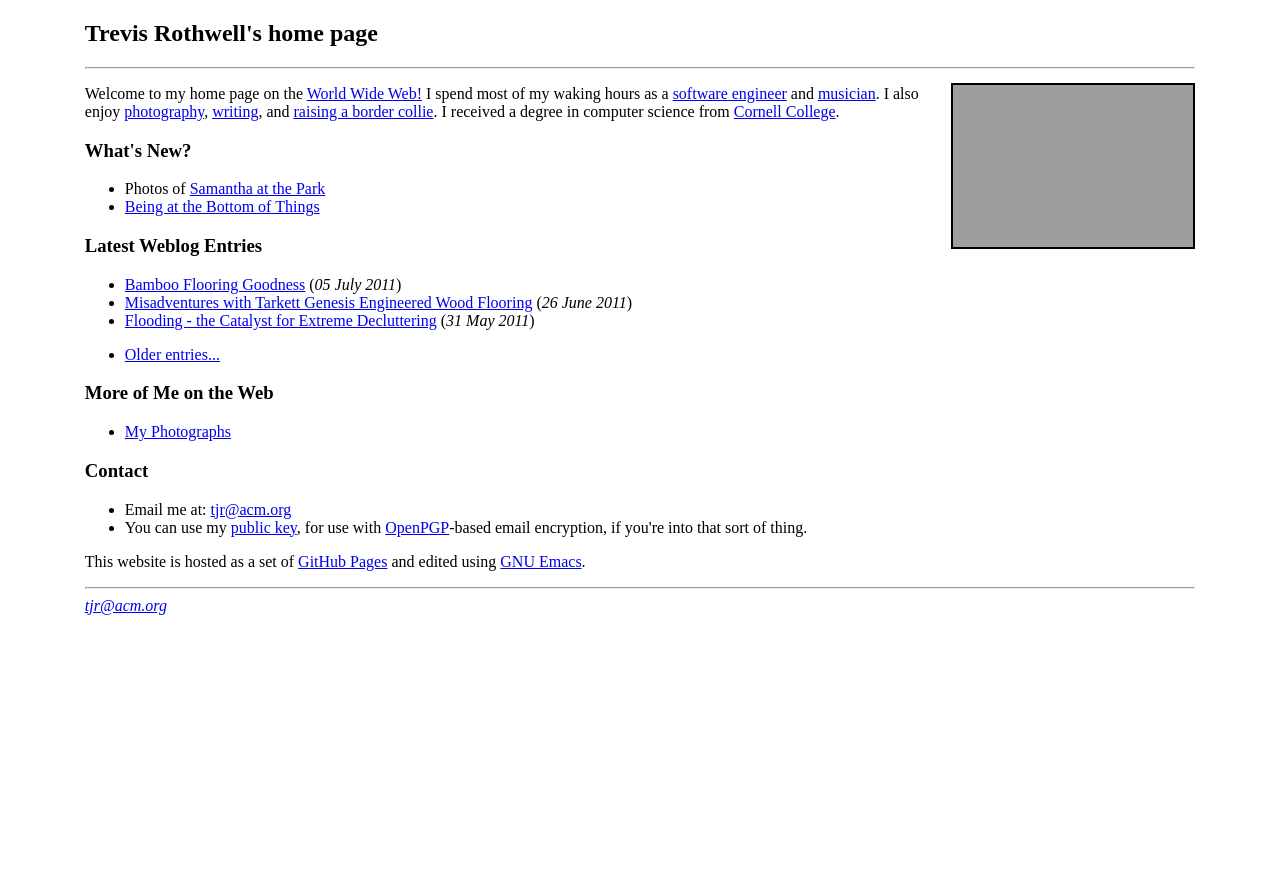
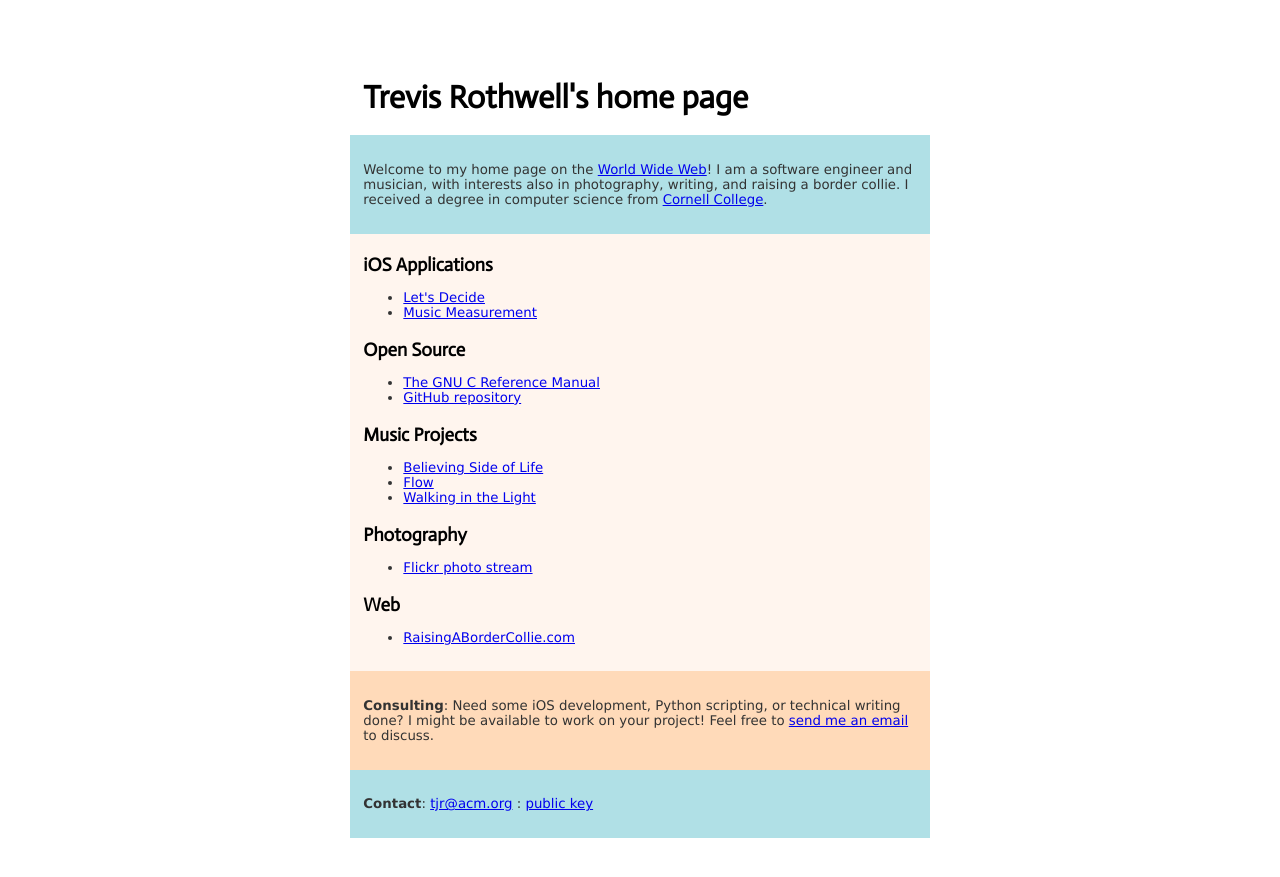
Before and after one commit to tjr/tjr.github.com, a Jekyll site: the page index.html, which Jekyll copies as it is, in a window 1280 px wide. Shown: the top 877 px of the page. Built offline with Jekyll 4.4.1, drawn with Linux system fonts in a browser that asks for light colours; some web fonts are replaced; the list of posts is cut into pages by our own code; grey boxes are pictures that could not be loaded.

Commit message:
totally revised main index; working on the rest...

```diff
--- a/index.html
+++ b/index.html
@@ -1,55 +1,71 @@
----
-layout: home
-title: Trevis Rothwell's home page
----
+<html>
+<head>
+    <title>Trevis Rothwell's home page</title>
+    <link rel="stylesheet" href="/site.css" media="all" title="Default" charset="utf-8">
+</head>
 
-<h2>Trevis Rothwell's home page</h2>
-<hr>
+<body>
+<div id="content">
 
-<a href="http://www.flickr.com/photos/trothwell/3621432602/" title="Me, me, me by trothwell, on Flickr"><img src="http://farm4.static.flickr.com/3645/3621432602_a7ee713805_m.jpg" width="240" height="162" alt="Me, me, me" class="photo" align="right"></a>
+<div class="white">
+<h1>Trevis Rothwell's home page</h1>
+</div>
 
+<div class="powderblue">
 <p>
-Welcome to my home page on the <a href="http://www.w3.org/history.html">World Wide Web!</a> I spend
-most of my waking hours as a <a href="/software/">software engineer</a> and <a href="/music/">musician</a>.
-I also enjoy <a href="/photography/">photography</a>, <a href="/writing/">writing</a>, and
-<a href="/dogs/samantha">raising a border collie</a>.
-I received a degree in computer science from <a href="http://www.cornellcollege.edu/">Cornell College</a>.
+Welcome to my home page on the <a href="http://www.w3.org/History.html">World Wide Web</a>!
+I am a software engineer and musician,
+with interests also in photography, writing, and raising a border collie. I received
+a degree in computer science from <a href="http://www.cornellcollege.edu/">Cornell College</a>.
+</p>
+</div>
 
-<h3>What's New?</h3>
-
+<div class="SeaShell">
+<h3>iOS Applications</h3>
 <ul>
-<li>Photos of <a href="http://www.flickr.com/photos/trothwell/sets/72157627470327493/">Samantha at the Park</a></li>
-<li><a href="/writing/being-at-the-bottom-of-things">Being at the Bottom of Things</a></li>
+<li><a href="http://itunes.apple.com/us/app/lets-decide/id416497722">Let's Decide</a></li>
+<li><a href="http://itunes.apple.com/us/app/music-measurement/id305144557?mt=8">Music Measurement</a></li>
 </ul>
 
-<h3>Latest Weblog Entries</h3>
-
+<h3>Open Source</h3>
 <ul>
-{% for post in site.posts limit: 3 %}
-<li><a href="{{post.url}}">{{post.title}}</a> (<em>{{post.date | date_to_long_string}}</em>)</li>
-{% endfor %}
+<li><a href="http://www.gnu.org/software/gnu-c-manual/">The GNU C Reference Manual</a></li>
+<li><a href="http://github.com/tjr/">GitHub repository</a></li>
 </ul>
 
+<h3>Music Projects</h3>
 <ul>
-<li><a href="/weblog/">Older entries...</a></li>
+<li><a href="http://cdbaby.com/cd/trevisr2">Believing Side of Life</a></li>
+<li><a href="http://cdbaby.com/cd/trevisr3">Flow</a></li>
+<li><a href="http://cdbaby.com/cd/trevisr">Walking in the Light</a></li>
 </ul>
 
-<h3>More of Me on the Web</h3>
-
+<h3>Photography</h3>
 <ul>
-<li><a href="http://flickr.com/photos/trothwell/">My Photographs</a></li>
+<li><a href="http://flickr.com/photos/trothwell">Flickr photo stream</a></li>
 </ul>
 
-<h3>Contact</h3>
+<h3>Web</h3>
+<ul>
+<li><a href="http://www.raisingabordercollie.com/">RaisingABorderCollie.com</a></li>
+</ul>
+</div>
 
-<ul>
-<li>Email me at: <a href="mailto:tjr@acm.org">tjr@acm.org</a></li>
-<li>You can use my <a href="/tjr.gpg">public key</a>, for use with <a href="http://www.openpgp.org/">OpenPGP</a>-based
-email encryption, if you're into that sort of thing.</li>
-</ul>
+<div class="peachpuff">
+<p>
+<b>Consulting</b>: Need some iOS development, Python scripting, or technical writing done? I might be
+available to work on your project! Feel free to <a href="mailto:tjr@acm.org">send me an email</a>
+to discuss.
+</p>
+</div>
 
+<div class="powderblue">
 <p>
-This website is hosted as a set of <a href="http://pages.github.com/">GitHub Pages</a> and edited
-using <a href="http://www.gnu.org/software/emacs/">GNU Emacs</a>.
+<b>Contact</b>: <a href="mailto:tjr@acm.org">tjr@acm.org</a> :
+<a href="http://pgp.mit.edu:11371/pks/lookup?op=get&search=0x03B7725C092D4D37">public key</a>
+</p>
+</div>
 
-<br clear=right>
+</div>
+</body>
+</html>
--- a/site.css
+++ b/site.css
@@ -1,60 +1,48 @@
-img.photo { border: 2px solid black; margin: 6px; margin-left: 24px; margin-right: 0px; }
-
-img.photoleft { border: 2px solid black; margin: 6px; margin-left: 0px; margin-right: 24px; }
+/* Imports */
+@import url(http://fonts.googleapis.com/css?family=Actor);
+@import url(http://fonts.googleapis.com/css?family=Antic);
 
 body {
-padding-left: 6%;
-padding-right: 6%;
+    padding-top: 10px;
+    padding-bottom: 20px;
+    text-align: center;
+    background-color: #FFF;
 }
 
-body.j {
-  padding-left: 0%;
-  padding-right: 0%;
-  height: 100%;
+#content {
+    background-color: #FFF;
+    width: 580px;
+    margin: 0px auto;
+    text-align: left;
+    padding: 25px;
 }
 
-h2.header {margin-top: 0em;}
-
-div.header {
-  background: #DDDDDD;
-  padding-top: 1em;
-  padding-left: 2em;
-  padding-bottom: 1em;
-  margin-left: -8px;
-  margin-right: -8px;
-  margin-top: -10px;
-  border-bottom: 1px solid black;
+.seashell {
+  background-color: SeaShell;
+  padding: 1em;
+  padding-top: 1px;
 }
 
-div.footer {
-  background: #FFF;
-  padding-bottom: 1em;
-  padding-left: 2em;
-  padding-top: 1em;
-  margin-left: -5px;
-  margin-right: -5px;
-  margin-bottom: -10px;
-  border-top: 1px solid black;
+.powderblue {
+  background-color: PowderBlue;
+  padding: 1em;
 }
 
-div.content {
-  padding-top: 0.5em;
-  padding-bottom: 1.2em;
-  padding-left: 8%;
-  padding-right: 8%;
+.peachpuff {
+  background-color: PeachPuff;
+  padding: 1em;
 }
 
-div.blogcontent {padding-left: 5%; padding-right: 5%; padding-top: 10px; padding-bottom: 10px; color: #333;}
+.white {
+  background-color: white;
+  padding: 1em;
+}
 
-ul.bloglist {list-style-type: circle;}
-li.bloglist {padding-bottom: 6px;}
 /* fonts */
-/*
-body {font-family: Verdana; font-size:10pt;}
-h1, h2, h3, h4, h5 {font-family: "Trebuchet MS";}
+body {font-family: Verdana; font-size:10pt; color: #333;}
+h1, h2, h3, h4, h5 {font-family: "Antic", "Actor", "Trebuchet MS", sans-serif; color: #000; margin-bottom: 0.2em;}
 h1 {font-size: 24pt;}
 h2 {font-size: 20pt;}
-h3 {font-size: 16pt;}
-h4 {font-size: 14pt;}
-h5 {font-size: 12pt;}
-*/
+h3 {font-size: 14pt;}
+h4 {font-size: 12pt;}
+h5 {font-size: 10pt;}
```
